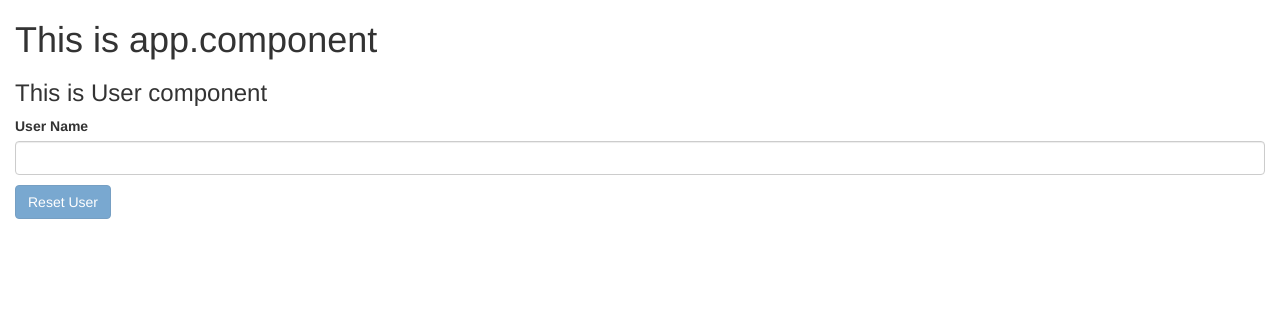
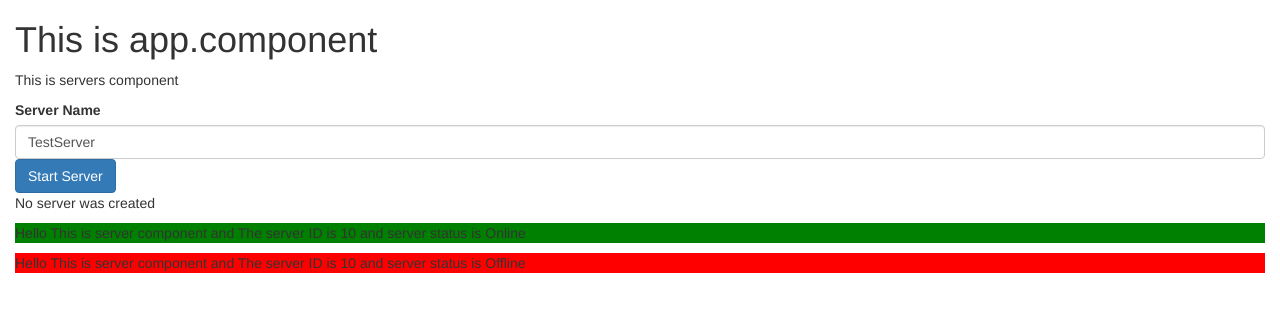
Before and after one commit to gayanvirajmadusanka/Angular-Basic, an Angular app: page / in a window 1280 px wide. Shown: the top 312 px of the page. Built offline with nearby package versions, Linux system fonts and the light colour scheme.

Commit message:
Styling Elements Dynamically with ngStyle

```diff
--- a/src/app/app.component.html
+++ b/src/app/app.component.html
@@ -1,5 +1,5 @@
 <div class="col-xs-12">
   <h1>This is app.component</h1>
-  <!-- <app-servers></app-servers> -->
-  <app-user></app-user>
+  <app-servers></app-servers>
+  <!-- <app-user></app-user> -->
 </div>
--- a/src/app/server/server.component.html
+++ b/src/app/server/server.component.html
@@ -1,4 +1,4 @@
-<p>
+<p [ngStyle]="{ backgroundColor: getColor() }">
   {{ "Hello" }} This is server component and The server ID is {{ serverId }} and
   server status is {{ serverStatus }}
 </p>
--- a/src/app/server/server.component.ts
+++ b/src/app/server/server.component.ts
@@ -6,10 +6,20 @@ import { Component, OnInit } from '@angular/core';
   styleUrls: ['./server.component.css'],
 })
 export class ServerComponent implements OnInit {
-  constructor() {}
+  serverId: number = 10;
+  serverStatus: string = 'Offline';
+
+  constructor() {
+    this.serverStatus = Math.random() > 0.5 ? 'Online' : 'Offline';
+  }
 
   ngOnInit(): void {}
 
-  serverId: number = 10;
-  serverStatus: string = 'Online';
+  getColor() {
+    return this.serverStatus === 'Online' ? 'green' : 'red';
+  }
+
+  getServerStatus() {
+    return this.serverStatus;
+  }
 }
--- a/src/app/servers/servers.component.html
+++ b/src/app/servers/servers.component.html
@@ -12,6 +12,15 @@
   Start Server
 </button>
 <!-- <p>{{ allowNewServer }}</p> -->
-<p [innerText]="allowNewServer"></p>
-<p>{{ serverCreationStatus }}</p>
+<!-- <p [innerText]="allowNewServer"></p> -->
+<!-- <p>{{ serverCreationStatus }}</p> -->
+<p *ngIf="serverCreated; else noServer">
+  Server was created, server name is {{ serverName }}
+</p>
+<ng-template #noServer>
+  <p>No server was created</p>
+</ng-template>
+<!-- <p *ngIf="!serverCreated">No server was created</p> -->
+<!-- <p *ngIf="state">State is {{ state }}</p> -->
 <app-server></app-server>
+<app-server></app-server>
--- a/src/app/servers/servers.component.ts
+++ b/src/app/servers/servers.component.ts
@@ -10,6 +10,8 @@ export class ServersComponent implements OnInit {
   allowNewServer = false;
   serverCreationStatus = 'No server created';
   serverName = 'TestServer';
+  serverCreated = false;
+  // state = false;
 
   constructor() {
     setTimeout(() => {
@@ -18,6 +20,7 @@ export class ServersComponent implements OnInit {
   }
 
   onCreateServer() {
+    this.serverCreated = true;
     this.serverCreationStatus =
       'Server is created and Server name is ' + this.serverName;
   }
```
